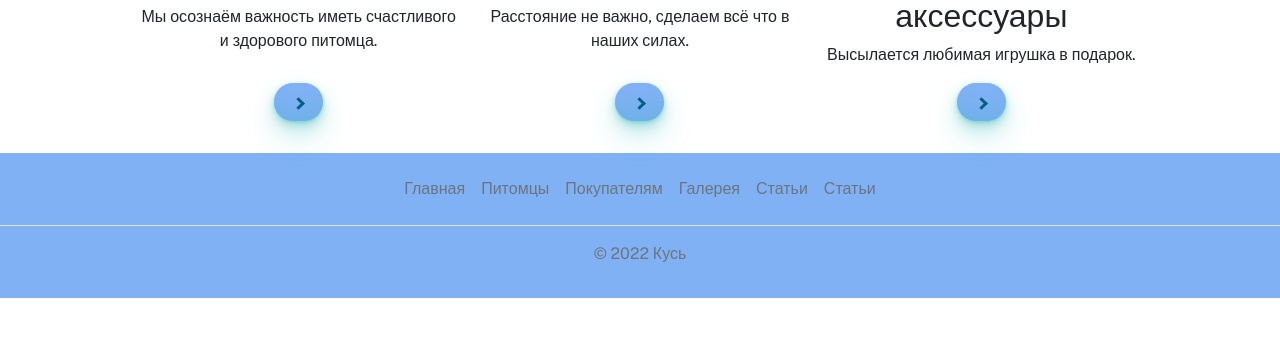
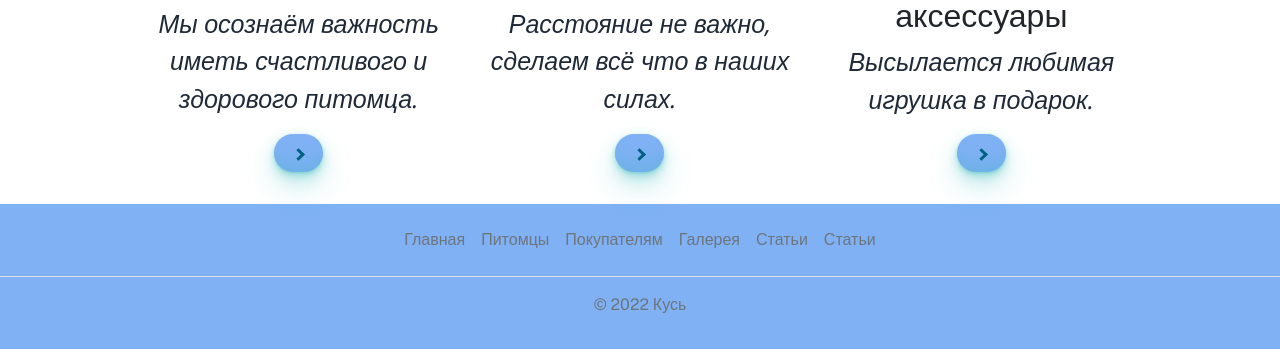
Before and after one commit to CatFromParadise/kinda-maket, a plain HTML site: page index.html in a window 1280 px wide. Shown: the part 2283-2632 px from the top of the page. Before the commit the page ends 2581 px from the top, so only its background shows below. Drawn offline with nearby package versions, Linux system fonts and the light colour scheme; some packages are replaced by stand-ins of ours; a script that the page names is missing.

Commit message:
style changes

```diff
--- a/landing.css
+++ b/landing.css
@@ -1,5 +1,5 @@
 @import url('https://fonts.googleapis.com/css2?family=Public+Sans:wght@300;400&display=swap');
-
+@import url('https://fonts.googleapis.com/css2?family=Open+Sans:ital,wght@0,300;0,400;0,500;0,600;0,700;0,800;1,300;1,400;1,500;1,600;1,700;1,800&display=swap');
 * {
     margin: 0;
     padding: 0;
@@ -111,7 +111,13 @@ nav .navbar ul li a {
     font-style: italic;
     color: #1f2937;
 }
-
+.slogan-content .slogan-bottom{
+    font-size: 25px;
+    font-family: 'Open Sans', sans-serif;
+    font-weight: 400;
+    font-style: italic;
+    color: #1f2937;
+}
 .slogan-content .author {
     font-size: 18px;
     font-weight: bold;
@@ -210,3 +216,6 @@ nav .navbar ul li a {
   .card-cyan{
     background:  linear-gradient(rgb(194, 244, 251), rgb(165, 240, 250), rgb(135, 244, 251));
   }
+.font-resizing{
+    font-size:25px;
+}
```
